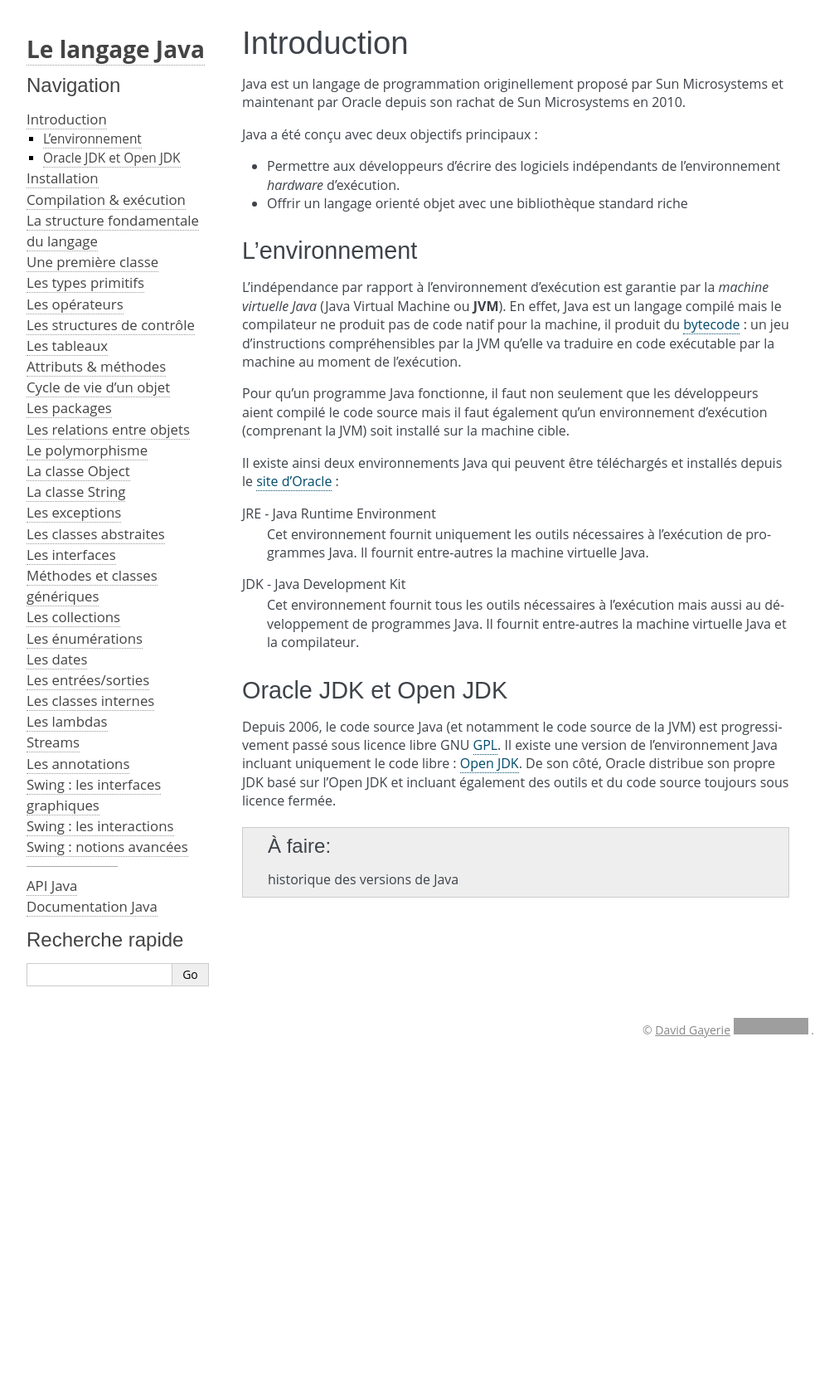
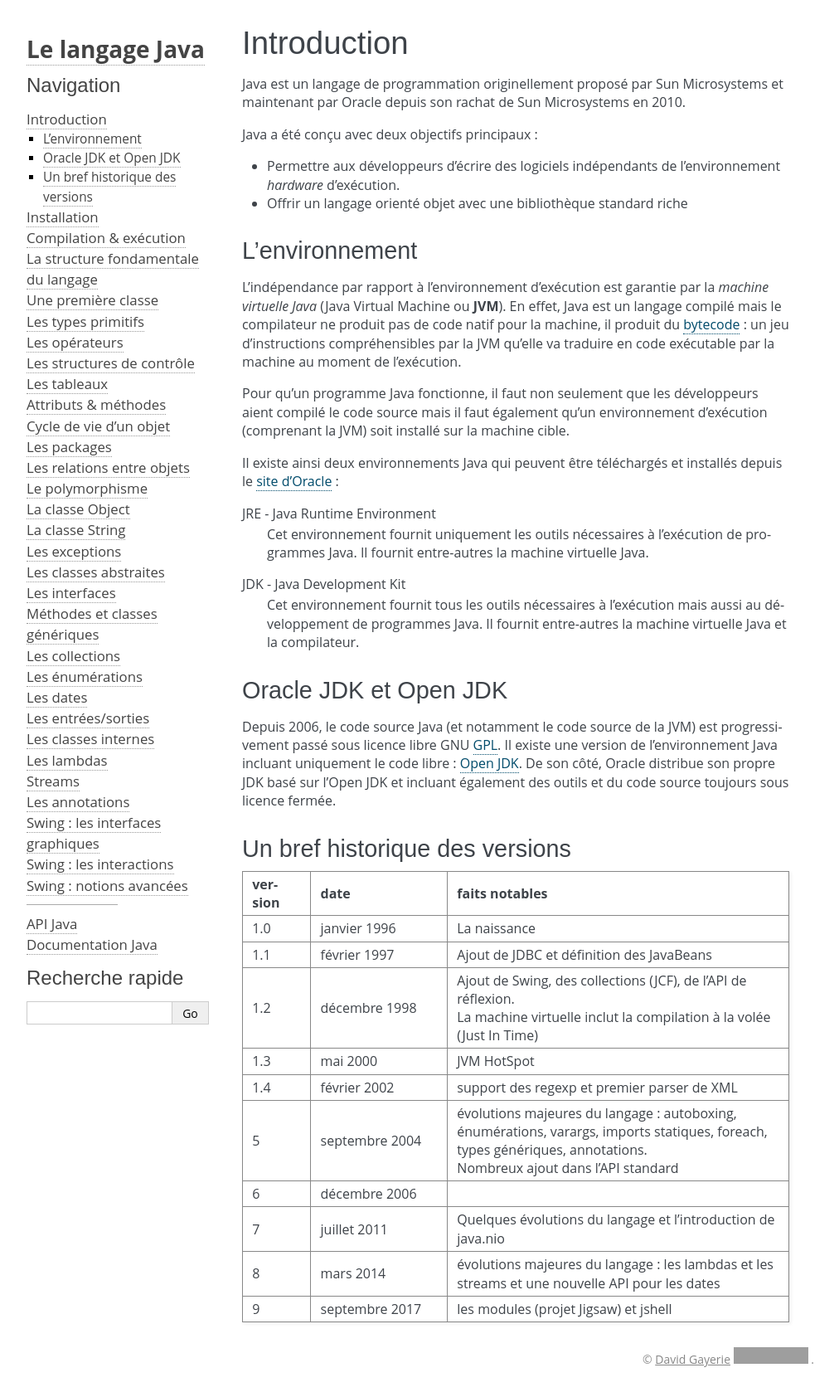
Before and after one commit to lanaflonPerso/cours-java-web, a Sphinx documentation site: the page built from source/introduction.rst, in a window 1280 px wide. Shown: the whole page at 83% size, without its empty margins (138-1150 px from the left). Built offline with Sphinx 7.4.7, drawn with Linux system fonts in a browser that asks for light colours; formulas are drawn with MathJax 3; before the commit the page ends 1281 px from its top, so only the background shows below that; grey boxes are pictures that could not be loaded.

Commit message:
tableau des versions

```diff
--- a/source/introduction.rst
+++ b/source/introduction.rst
@@ -38,7 +38,51 @@ sous licence libre GNU GPL_. Il existe une version de l'environnement Java inclu
 le code libre : `Open JDK`_. De son côté, Oracle distribue son propre JDK basé sur l'Open JDK et
 incluant également des outils et du code source toujours sous licence fermée.
 
-.. todo:: historique des versions de Java
+
+Un bref historique des versions
+*******************************
+
+
+.. list-table::
+  :widths: 10 20 50
+  :header-rows: 1
+
+  * - version
+    - date
+    - faits notables
+  * - 1.0
+    - janvier 1996
+    - La naissance
+  * - 1.1
+    - février 1997
+    - Ajout de JDBC et définition des JavaBeans
+  * - 1.2
+    - décembre 1998
+    - | Ajout de Swing, des collections (JCF), de l'API de réflexion.
+      | La machine virtuelle inclut la compilation à la volée (Just In Time)
+  * - 1.3
+    - mai 2000
+    - JVM HotSpot
+  * - 1.4
+    - février 2002
+    - support des regexp et premier parser de XML
+  * - 5
+    - septembre 2004
+    - | évolutions majeures du langage : autoboxing, énumérations, varargs, imports
+        statiques, foreach, types génériques, annotations.
+      | Nombreux ajout dans l'API standard
+  * - 6
+    - décembre 2006
+    -
+  * - 7
+    - juillet 2011
+    - Quelques évolutions du langage et l'introduction de java.nio
+  * - 8
+    - mars 2014
+    - évolutions majeures du langage : les lambdas et les streams et une nouvelle API pour les dates
+  * - 9
+    - septembre 2017
+    - les modules (projet Jigsaw) et jshell
 
 .. _site d'Oracle: http://www.oracle.com/technetwork/java/javase/downloads/index.html
 .. _bytecode: https://fr.wikipedia.org/wiki/Bytecode_Java
```
